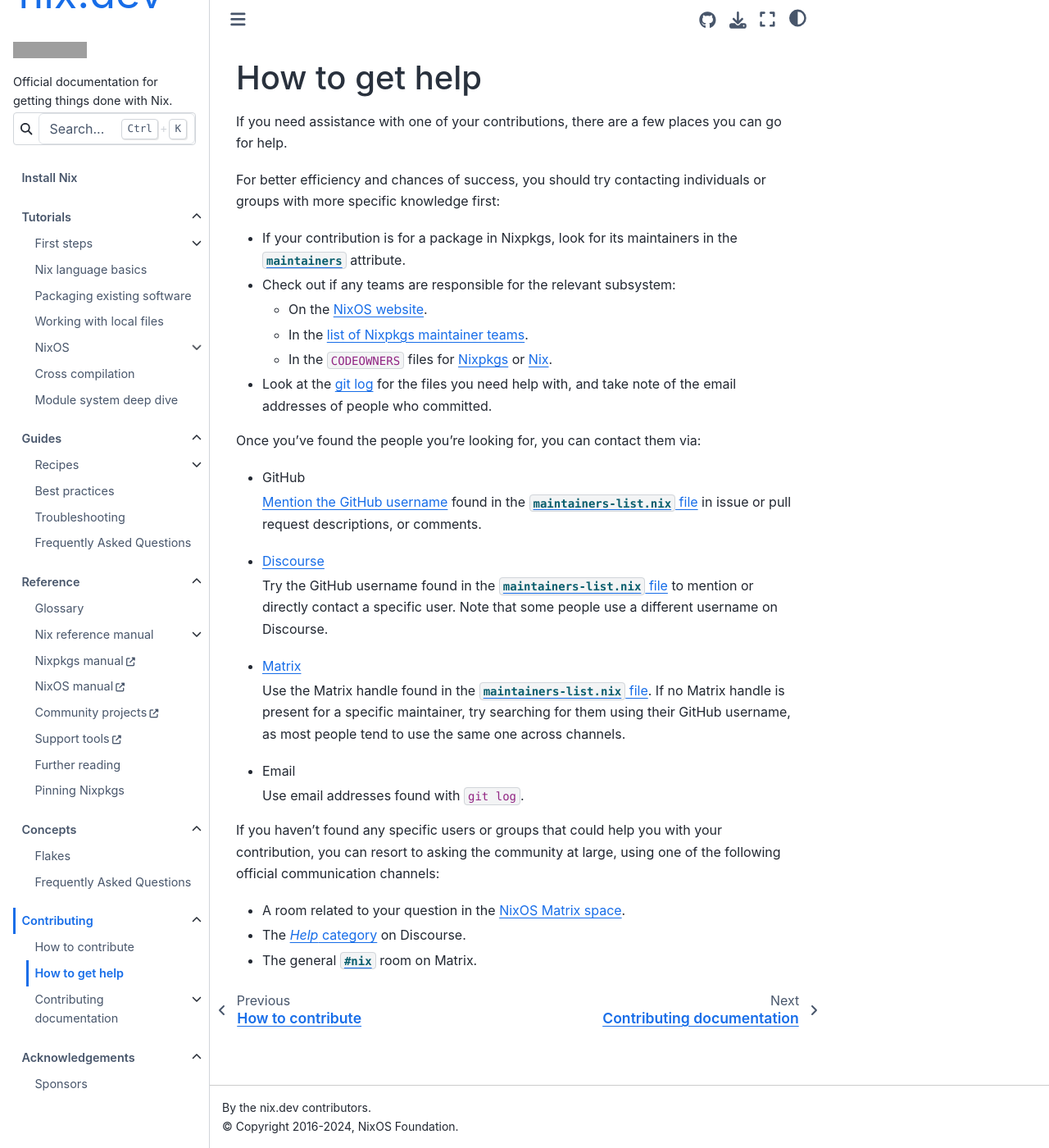
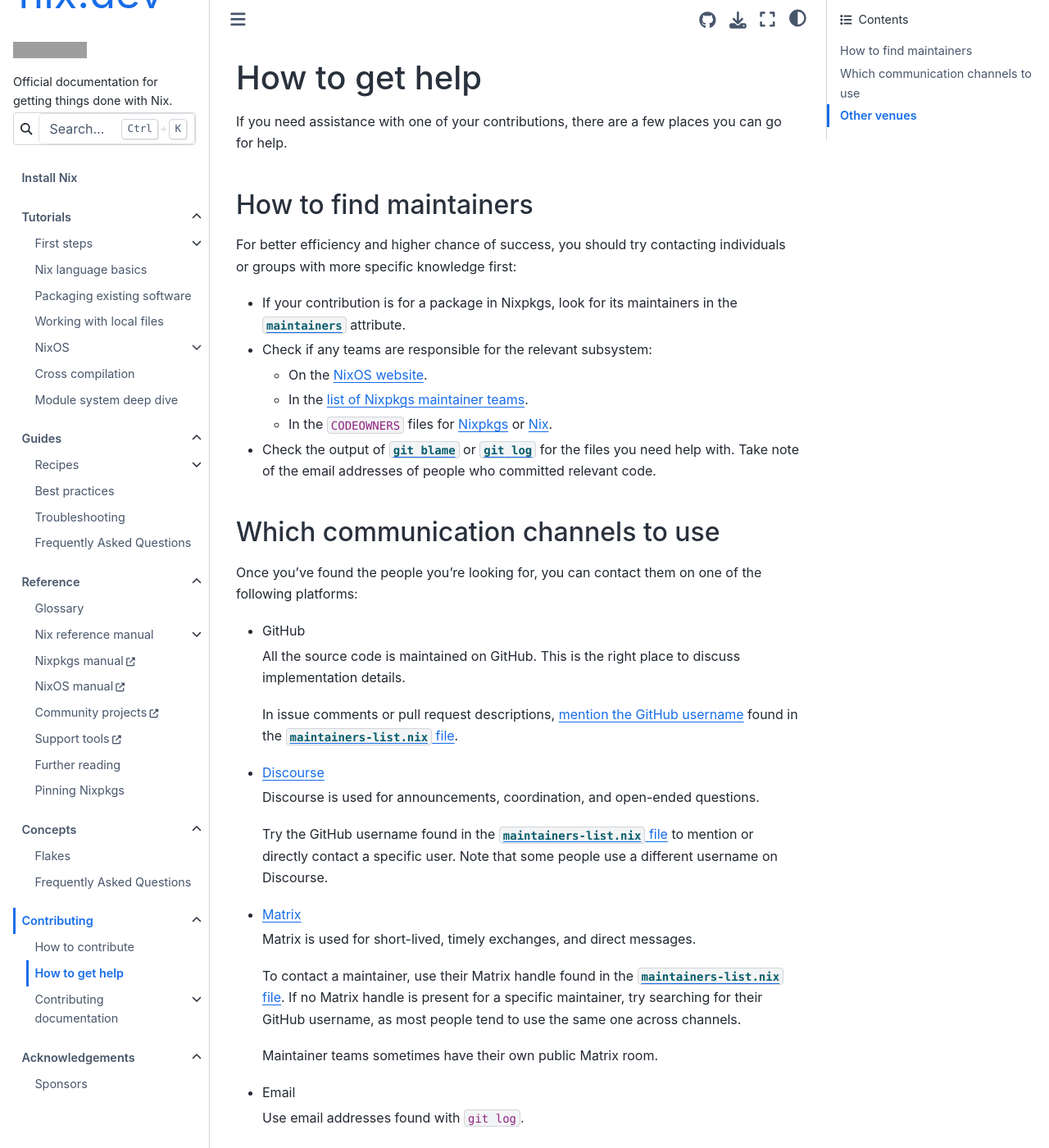
Before and after one commit to NixOS/nix.dev, a Sphinx documentation site: the page built from source/contributing/how-to-get-help.md, in a window 1280 px wide and 1400 px high. Shown: the whole window at 82% size. Built offline with Sphinx 7.4.7 and the Sphinx Book theme 1.1.4, drawn with Linux system fonts in a browser that asks for light colours; some of the changed text lies outside the part shown; grey boxes are pictures that could not be loaded.

Commit message:
update contributing guides (#899)
* update contributing guides

- clarify a few phrases
- move Open Collective link to the top
- add section headings for easier navigation
- add a few details on contacting people

Co-authored-by: Silvan Mosberger <github@infinisil.com>

```diff
--- a/source/conf.py
+++ b/source/conf.py
@@ -78,7 +78,7 @@
 
 # General information about the project.
 project = "nix.dev"
-author = "the nix.dev contributors."
+author = "the <a href=\"https://nixos.org/community/teams/documentation\">Nix documentation team</a> and contributors."
 copyright = "2016-" + str(date.today().year) + ", NixOS Foundation"
 
 # The version info for the project you're documenting, acts as replacement for
--- a/source/contributing/how-to-get-help.md
+++ b/source/contributing/how-to-get-help.md
@@ -3,39 +3,53 @@
 If you need assistance with one of your contributions, there are a few places you
 can go for help.
 
-For better efficiency and chances of success, you should try contacting individuals or
-groups with more specific knowledge first:
+## How to find maintainers
+
+For better efficiency and higher chance of success, you should try contacting individuals or groups with more specific knowledge first:
 
 - If your contribution is for a package in Nixpkgs, look for its maintainers in the
   [`maintainers`](https://nixos.org/manual/nixpkgs/stable/#var-meta-maintainers)
   attribute.
-- Check out if any teams are responsible for the relevant subsystem:
+- Check if any teams are responsible for the relevant subsystem:
   - On the [NixOS website](https://nixos.org/community/#governance-teams).
   - In the [list of Nixpkgs maintainer teams](https://github.com/NixOS/nixpkgs/blob/master/maintainers/team-list.nix).
   - In the `CODEOWNERS` files for [Nixpkgs](https://github.com/NixOS/nixpkgs/blob/master/.github/CODEOWNERS) or
     [Nix](https://github.com/NixOS/nix/blob/master/.github/CODEOWNERS).
-- Look at the [git log](https://www.git-scm.com/docs/git-log) for the files you need help
-  with, and take note of the email addresses of people who committed.
+- Check the output of [`git blame`](https://git-scm.com/docs/git-blame) or [`git log`](https://www.git-scm.com/docs/git-log) for the files you need help with.
+  Take note of the email addresses of people who committed relevant code.
 
-Once you've found the people you're looking for, you can contact them via:
+## Which communication channels to use
+
+Once you've found the people you're looking for, you can contact them on one of the following platforms:
 
 - GitHub
 
-  [Mention the GitHub username](https://docs.github.com/en/get-started/writing-on-github/getting-started-with-writing-and-formatting-on-github/basic-writing-and-formatting-syntax#mentioning-people-and-teams) found in the [`maintainers-list.nix` file][maintainers-list] in issue or pull request descriptions, or comments.
+  All the source code is maintained on GitHub.
+  This is the right place to discuss implementation details.
+
+  In issue comments or pull request descriptions, [mention the GitHub username](https://docs.github.com/en/get-started/writing-on-github/getting-started-with-writing-and-formatting-on-github/basic-writing-and-formatting-syntax#mentioning-people-and-teams) found in the [`maintainers-list.nix` file][maintainers-list].
 
 - [Discourse](https://discourse.nixos.org)
+
+  Discourse is used for announcements, coordination, and open-ended questions.
 
   Try the GitHub username found in the [`maintainers-list.nix` file][maintainers-list] to mention or directly contact a specific user.
   Note that some people use a different username on Discourse.
 
 - [Matrix]
 
-  Use the Matrix handle found in the [`maintainers-list.nix` file][maintainers-list].
-  If no Matrix handle is present for a specific maintainer, try searching for them using their GitHub username, as most people tend to use the same one across channels.
+  Matrix is used for short-lived, timely exchanges, and direct messages.
+
+  To contact a maintainer, use their Matrix handle found in the [`maintainers-list.nix` file][maintainers-list].
+  If no Matrix handle is present for a specific maintainer, try searching for their GitHub username, as most people tend to use the same one across channels.
+
+  Maintainer teams sometimes have their own public Matrix room.
 
 - Email
 
   Use email addresses found with `git log`.
+
+## Other venues
 
 If you haven't found any specific users or groups that could help you with your
 contribution, you can resort to asking the community at large, using one of the following official
```
Also changed, not shown: source/contributing/documentation/index.md (+1 -1 lines), source/contributing/how-to-contribute.md (+12 -10 lines), source/index.md (+1 -0 lines).
